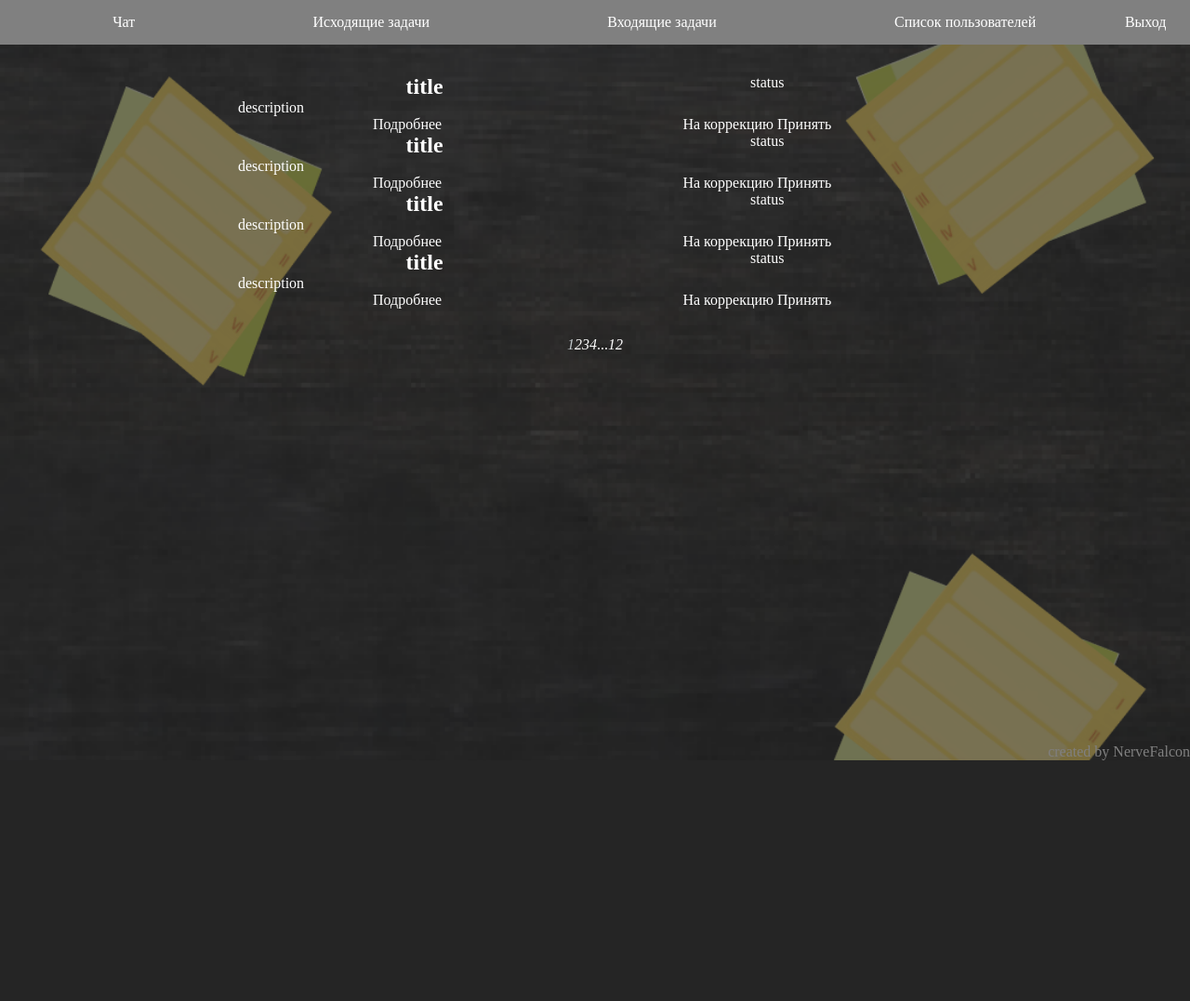
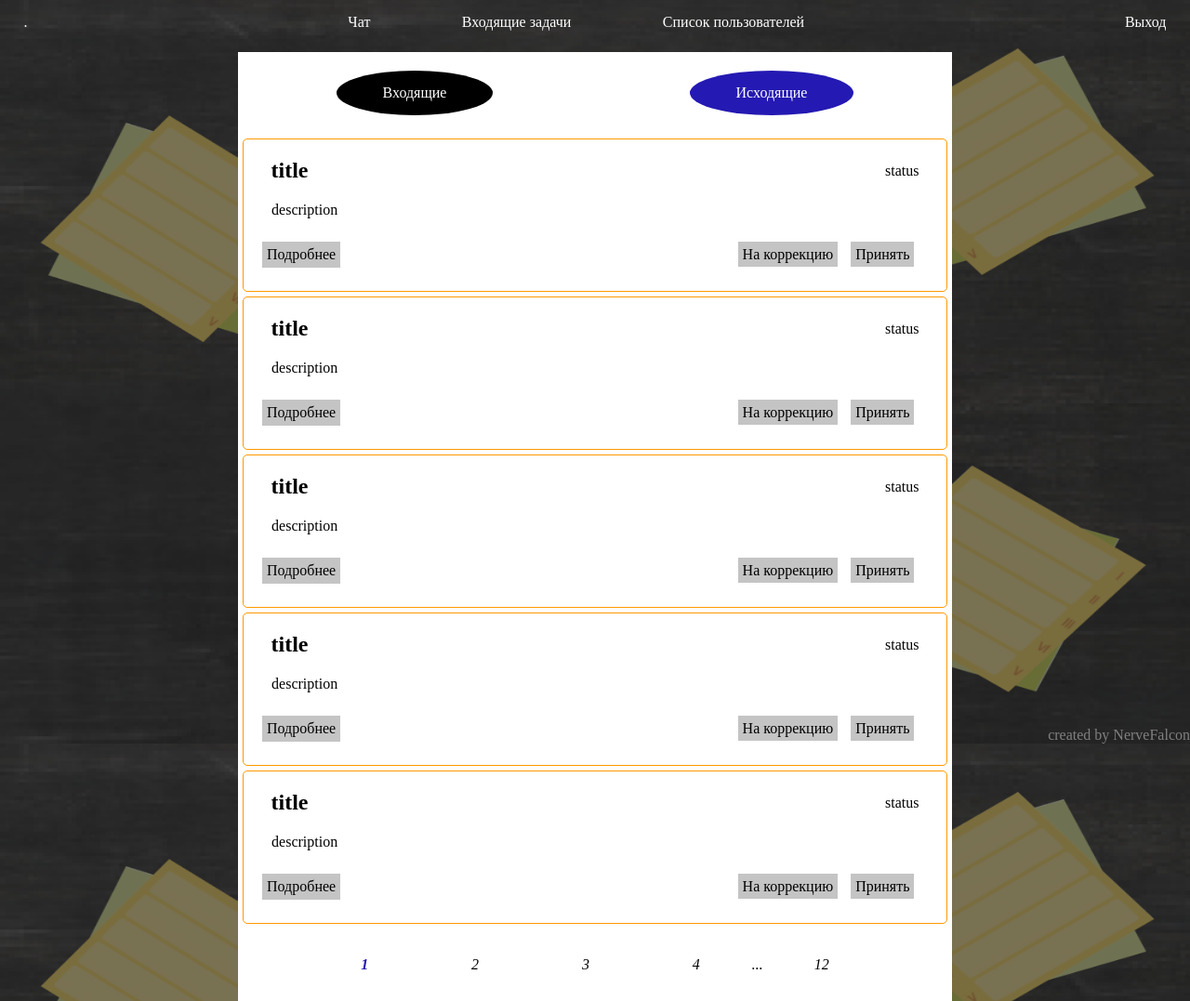
Before and after one commit to NerveFalcon/task-manager, a PHP site: page /outTasks in a window 1280 px wide. Shown: the whole page at 93% size. Before the commit the page ends 818 px from the top, so only its background shows below. Run offline with PHP 8.4, Linux system fonts and the light colour scheme; the visitor is signed in with stand-in values (Sample User, id 1); data that the repository does not hold is empty.

Commit message:
Chat and TasksList frontend

```diff
--- a/app/bootstrap.php
+++ b/app/bootstrap.php
@@ -12,5 +12,7 @@ if (!isset($_SESSION['user']) && Route::GetUri() != "auth")
 	header('Location: /auth');
 }
 $_SESSION['id'] = 1;
+define('ISADMIN', true);
+
 
 Route::start();
--- a/app/controllers/OutTaskController.php
+++ b/app/controllers/OutTaskController.php
@@ -6,7 +6,7 @@ class OutTaskController extends Controller
 		$countPages = 12;
 		$pages = [$countPages, $page];
 		$tasks = array();
-		for ($i = 1; $i < 5; $i++)
+		for ($i = 0; $i < 5; $i++)
 		{
 			$tasks[$i]['id'] = $i;
 			$tasks[$i]['title'] = "title";
--- a/app/core/View.php
+++ b/app/core/View.php
@@ -105,6 +105,6 @@ class View
 		{
 			$class .= 'currentPage';
 		}
-		return "<a href='/$url/$buildPage' class='flex-item-row'><fromphp class='$class'>$buildPage</fromphp></a>";
+		return "<a href='/$url/$buildPage' class='flex-item'><fromphp class='$class'>$buildPage</fromphp></a>";
 	}
 }
--- a/app/views/authView.php
+++ b/app/views/authView.php
@@ -19,9 +19,9 @@
 		<main class="flex-item flex-grow">
 			<?php include 'app/views/' . $contentView; ?>
 		</main>
-		<div id="copyright" class="flex-item gray Tright">
-			created by NerveFalcon
-		</div>
+	</div>
+	<div id="copyright" class="gray">
+		created by NerveFalcon
 	</div>
 </body>
 
--- a/app/views/task/listView.php
+++ b/app/views/task/listView.php
@@ -2,25 +2,29 @@
 $pages = $params[0];
 $params = $params[1];
 ?>
-<section class="inTasks">
+<section class="tasks">
+	<div class="links flex-container-row flex-around">
+		<a href="/inTasks" class="<?php if ($params[0]['type'] == 'in') echo 'selected '; ?>flex-item">Входящие</a>
+		<a href="/outTasks" class="<?php if ($params[0]['type'] == "out") echo 'selected '; ?>flex-item">Исходящие</a>
+	</div>
 	<?php echo View::Filter(); ?>
 	<?php foreach ($params as $task) : ?>
 		<div class="task">
 			<div class="top flex-container-row flex-around">
-				<h2 class="flex-item-row flex-item-row-first"><?php echo $task['title'] ?></h2>
-				<span class="status flex-item-row flex-item-row-last"><?php echo $task['status'] ?></span>
+				<h2 class="flex-item flex-item-row-first"><?php echo $task['title'] ?></h2>
+				<span class="status flex-item flex-item-row-last"><?php echo $task['status'] ?></span>
 			</div>
 			<div class="desc">
 				<?php echo $task['desc'] ?>
 			</div>
-			<div class="top flex-container-row flex-around">
-				<a href="/<?php echo $task['type']; ?>Task/<?php echo $task['id'] ?>" class="button flex-item-row flex-item-row-first">Подробнее</a>
-				<div class="flex-item-row flex-around">
+			<div class="top flex-container-row flex-between">
+				<a href="/<?php echo $task['type']; ?>Task/<?php echo $task['id'] ?>" class="button flex-item flex-item-row-first">Подробнее</a>
+				<div class="flex-item flex-item-row-last">
 					<a href="#" class="button"><?php echo $task['OtherStatus'] ?></a>
 					<a href="#" class="button"><?php echo $task['DoneStatus'] ?></a>
 				</div>
 			</div>
 		</div>
 	<?php endforeach; ?>
-	<?php echo View::buildPageBtnsContainer($pages[0], $pages[1], "inTasks"); ?>
+	<?php echo View::buildPageBtnsContainer($pages[0], $pages[1], "$task[type]Tasks"); ?>
 </section>
--- a/app/views/templateView.php
+++ b/app/views/templateView.php
@@ -6,7 +6,6 @@
 	<meta http-equiv="X-UA-Compatible" content="IE=edge">
 	<?php if (!ini_get("display_errors")) : ?>
 		<link rel="stylesheet" href="/static/css/style.css">
-		<link rel="stylesheet" href="/static/css/auth.css">
 	<?php endif; ?>
 	<title>My forum</title>
 	<script defer src="/static/js/jQuery.js"></script>
@@ -14,18 +13,16 @@
 </head>
 
 <body>
-	<header class="flex-container-row flex-between bg-gray">
-		<div class="logo flex-item flex-item-row-first">
+	<header class="flex-container-row flex-between">
+		<div class="flex-item flex-grow flex-item-row-first">.</div>
+		<div class="flex-item flex-grow flex-container-row flex-center">
+			<a class="flex-item" href="/">Чат</a>
+			<a class="flex-item" href="/inTasks">Входящие задачи</a>
+			<?php if (isset($_SESSION['user']) && ISADMIN) : ?>
+			<a class="flex-item" href="/user">Список пользователей</a>
+			<?php endif; ?>
 		</div>
-		<div class="flex-item flex-grow2 flex-container-row flex-center">
-			<a class="flex-item" href="/">Чат</a>
-			<a class="flex-item" href="/outTasks">Исходящие задачи</a>
-			<a class="flex-item" href="/inTasks">Входящие задачи</a>
-			<!-- < ?php if (isset($_SESSION['user']) && $_SESSION['user']->isAdmin()) : ?> -->
-			<a class="flex-item" href="/user">Список пользователей</a>
-			<!-- < ?php endif; ?> -->
-		</div>
-		<div class="flex-item flex-item-row-last">
+		<div class="flex-item flex-grow flex-item-row-last">
 			<a href="/auth/logout" class="auth-btn">Выход</a>
 		</div>
 	</header>
--- a/static/css/style.css
+++ b/static/css/style.css
@@ -17,6 +17,7 @@ body {
     background-size: 100% auto;
     background-position: 0 30%;
     background-repeat: no-repeat;
+    background-attachment: fixed;
     color: white;
 }
 
@@ -32,7 +33,7 @@ header {
 main {
     width: 60%;
     margin: 0 auto;
-    padding-top: 10vh;
+    padding-top: 3.5rem;
 }
 
 a {
@@ -70,6 +71,11 @@ textarea {
 
 fieldset {
     padding: 5px;
+}
+
+section {
+    background-color: white;
+    color: black;
 }
 
 
@@ -173,7 +179,8 @@ fieldset {
 }
 
 .currentPage {
-    color: #bfc7ca;
+    color: #2419B2;
+    font-weight: bold;
 }
 
 .hidden {
@@ -202,6 +209,12 @@ fieldset {
 
 .width-min {
     width: min-content;
+}
+
+.button {
+    background-color: #C4C4C4;
+    margin: 5px;
+    padding: 5px;
 }
 
 
@@ -255,7 +268,10 @@ fieldset {
 }
 
 #copyright {
+    position: fixed;
     margin: 0;
+    right: 0;
+    bottom: 0;
 }
 
 
@@ -291,6 +307,96 @@ fieldset {
     background-color: #F5FFFA30;
 }
 
+.chat {
+    border: 1px solid #FF9900;
+    background-color: white;
+    color: black;
+}
+
+.chat>* {
+    border: 1px solid #FF9900;
+}
+
+.chat .header {
+    padding: 2vh;
+}
+
+.chat .main {
+    height: 70vh;
+    overflow-y: scroll;
+    overflow-x: hidden;
+}
+
+.chat .message {
+    width: 25vw;
+    border: 1px solid #FF9900;
+    border-radius: 10px;
+    padding: 10px;
+    margin: 2vh;
+}
+
+.chat .mymessage {
+    margin-left: 30vw;
+}
+
+.chat .author {
+    color: #2419B2;
+}
+
+.chat fieldset {
+    padding: 0;
+    border: 0;
+    position: relative;
+}
+
+.chat input[type="text"] {
+    margin: 0;
+    padding: 10px 10px;
+    border: 1px solid #FF9900;
+    outline: none;
+    background-color: white;
+    width: 85%;
+}
+
+.chat input[type="submit"] {
+    margin: 0;
+    padding: 10px 10px;
+    outline: none;
+    border: 1px solid #FF9900;
+    background-color: white;
+    position: absolute;
+    right: 0;
+    width: 13%;
+}
+
+.tasks .links>* {
+    background-color: black;
+    margin: 20px;
+    padding: 15px 50px;
+    border-radius: 50%;
+    color: white;
+}
+
+.tasks .links .selected {
+    background-color: #2419B2;
+}
+
+.tasks .task {
+    border: 1px solid #FF9900;
+    border-radius: 5px;
+    margin: 5px;
+}
+
+.task .top {
+    margin: 20px 15px;
+}
+
+.task .desc {
+    margin: 0 15px;
+    padding: 0 2%;
+    width: 80%;
+}
+
 
 /*
 .grid {
```
Also changed, not shown: app/controllers/MainController.php (+8 -2 lines), app/views/main/mainView.php (+10 -6 lines).
